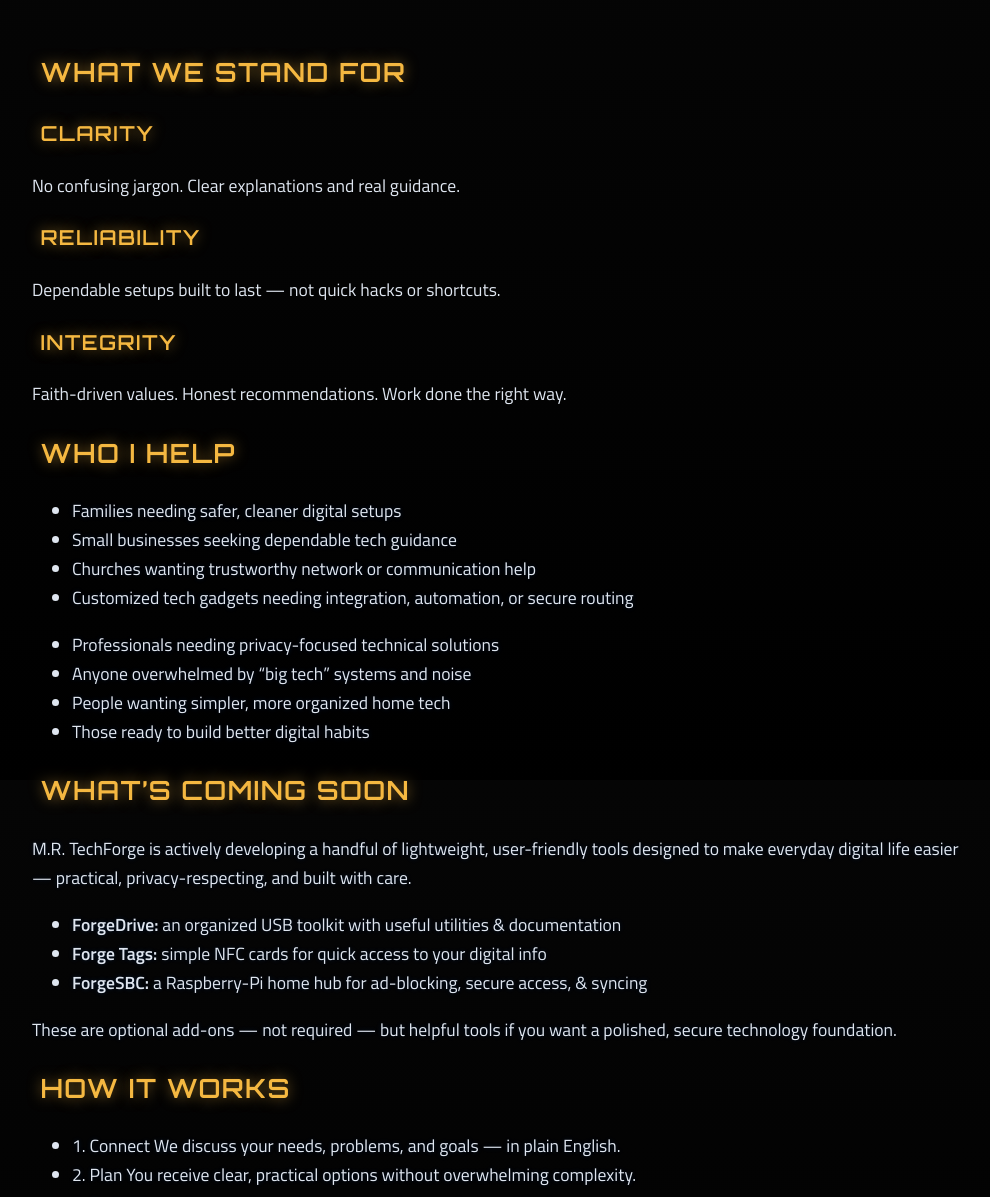
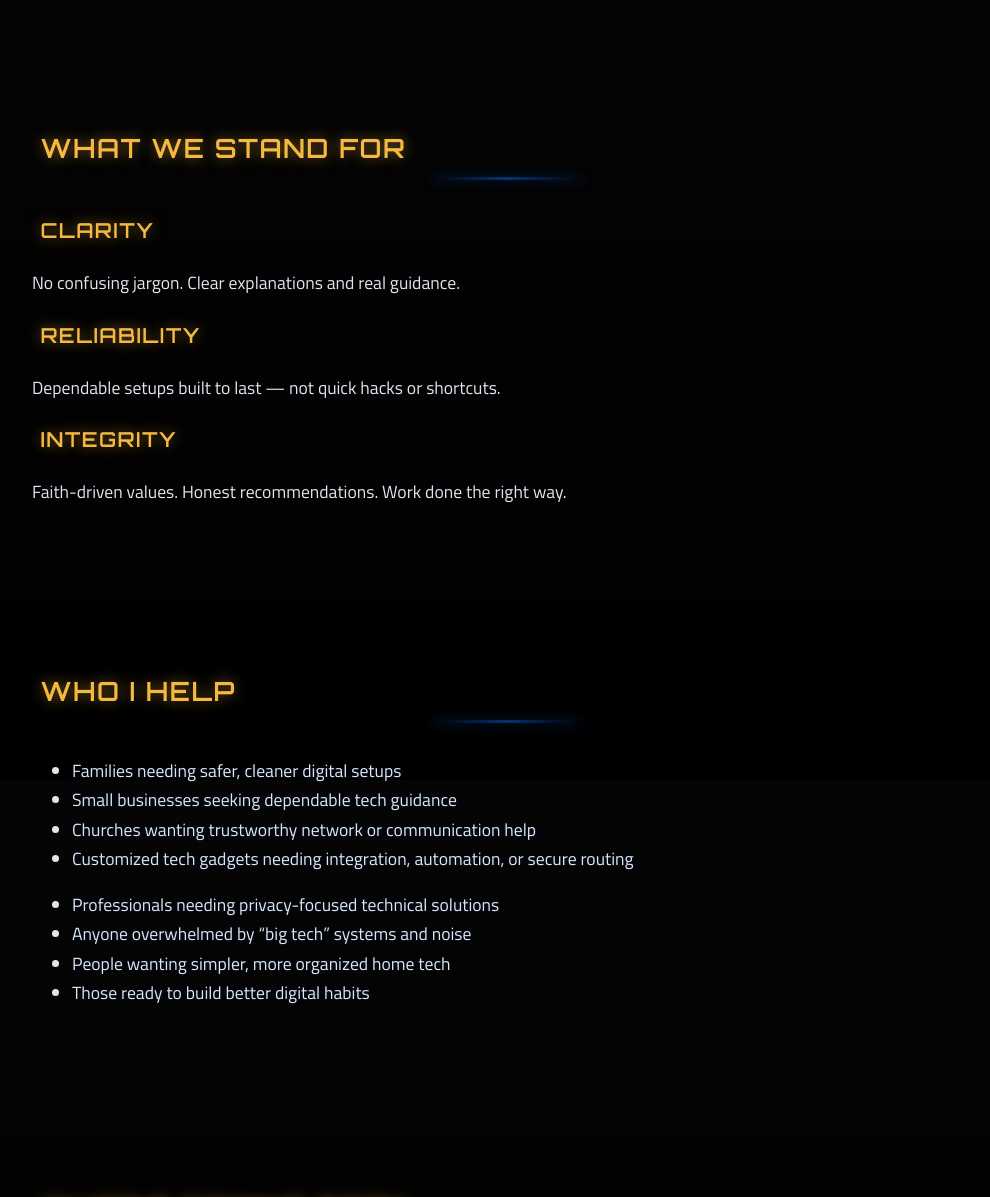
Before and after one commit to markisrt4/mrtechforge.github.io, a Jekyll site: the page built from index.md, in a window 1280 px wide and 1400 px high, scrolled down 817 px. Shown: the part 203-1400 px from the top of the window, without its empty margins (133-1123 px from the left). Built offline with Jekyll 4.4.1, drawn with Linux system fonts in a browser that asks for light colours.

Commit message:
Update _pages-home.scss

```diff
--- a/_sass/_pages-home.scss
+++ b/_sass/_pages-home.scss
@@ -134,3 +134,83 @@
   0%   { opacity: 0.14; }
   100% { opacity: 0.22; }
 }
+
+/* ==========================================================
+   SECTION SPACING & VISUAL SEPARATION
+   ========================================================== */
+
+section {
+  margin: 4rem auto;
+  padding-top: 2.2rem;
+  padding-bottom: 2.2rem;
+}
+
+/* ------------------------------
+   Section Title Accent
+------------------------------- */
+
+section h2 {
+  position: relative;
+  padding-bottom: 0.6rem;
+  margin-bottom: 2rem;
+}
+
+section h2::after {
+  content: "";
+  position: absolute;
+  left: 50%;
+  bottom: 0;
+  width: 150px;
+  height: 3px;
+  transform: translateX(-50%);
+
+  background: linear-gradient(
+    90deg,
+    rgba(var(--forge-accent-rgb), 0) 0%,
+    rgba(var(--forge-accent-rgb), 0.45) 50%,
+    rgba(var(--forge-accent-rgb), 0) 100%
+  );
+
+  box-shadow: 0 0 12px rgba(var(--forge-accent-rgb), 0.35);
+}
+
+/* ------------------------------
+   Divider Between Sections
+------------------------------- */
+
+.forge-divider {
+  height: 2px;
+  width: 100%;
+  max-width: 900px;
+
+  margin: 3.4rem auto;
+
+  background: linear-gradient(
+    to right,
+    rgba(var(--forge-accent-rgb), 0) 0%,
+    rgba(var(--forge-accent-rgb), 0.45) 50%,
+    rgba(var(--forge-accent-rgb), 0) 100%
+  );
+
+  box-shadow: 0 0 12px rgba(var(--forge-accent-rgb), 0.35);
+}
+
+/* ------------------------------
+   Alternating Section Texture
+------------------------------- */
+
+.alt-section {
+  background: radial-gradient(
+      circle at top,
+      rgba(10, 109, 255, 0.06),
+      rgba(0,0,0,0.92)
+    );
+  border-radius: 14px;
+  padding: 2.3rem 1.7rem;
+  box-shadow: 0 0 22px rgba(var(--forge-accent-rgb), 0.12);
+}
+
+/* Optional: slight parallax feel */
+.alt-section {
+  transform: translateZ(0);
+}
```
